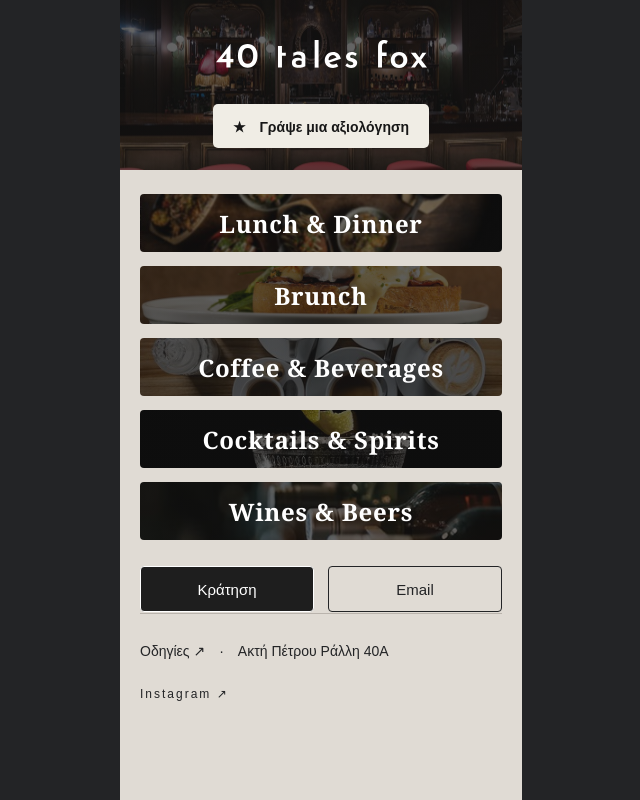
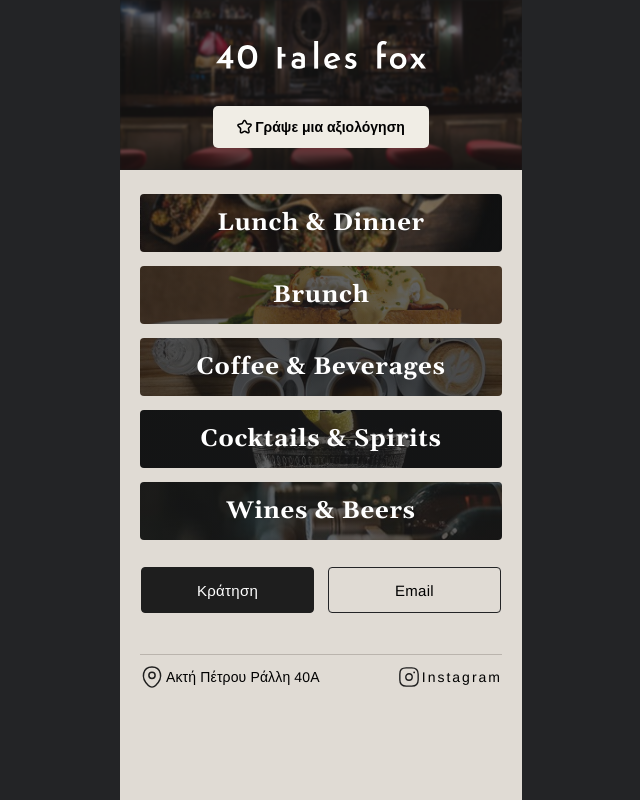
Before and after one commit to tomacity/40-tales-fox, a plain HTML site: page index.html in a window 1280 px wide. Shown: the whole page, without its empty margins (319-959 px from the left). Drawn offline with nearby package versions, Linux system fonts and the light colour scheme.

Commit message:
Match the Home2 hero, menu cards, review action and contact row to Figma

```diff
--- a/index.html
+++ b/index.html
@@ -1,5 +1,5 @@
 <!doctype html>
-<html lang="el"><head><meta charset="utf-8"><meta name="viewport" content="width=device-width,initial-scale=1"><title>40 Tales Fox · Ερμούπολη</title><style>
+<html lang="el"><head><meta charset="utf-8"><meta name="viewport" content="width=device-width,initial-scale=1"><title>40 Tales Fox · Ερμούπολη</title><link rel="stylesheet" href="https://fonts.googleapis.com/css2?family=Arimo:wght@400;700&amp;family=Gelasio:wght@700&amp;display=swap"><style>
 *{box-sizing:border-box}
 html{background:#232426}
 body{margin:0;color:#232426;font:14px Arial,sans-serif}
@@ -8,19 +8,23 @@ a{color:inherit;text-decoration:none}
 a:focus-visible{outline:3px solid #aa6539;outline-offset:2px}
 h1,h2,h3,p{margin:0}
 .hero,.banner{background-size:cover;background-position:center;color:white}
-.hero{height:170px;background-image:linear-gradient(#171717aa,#171717aa),url(assets/956ae.jpg);display:flex;align-items:center;flex-direction:column;justify-content:space-between;padding:18px 20px 22px}
-.brand{display:grid;place-items:center;flex:1;margin-bottom:14px}
-.brand img{width:211px;height:auto}
-.review{display:grid;place-items:center;min-height:44px;width:216px;border-radius:5px;background:#f0ede5;color:#171717;font-weight:bold}
+#home{font-family:Arimo,Arial,sans-serif}
+.hero{height:170px;position:relative;isolation:isolate;overflow:hidden;background:#1a1a1a;display:flex;align-items:center;flex-direction:column;gap:14px;padding:18px 20px 22px}
+.hero::before{content:"";position:absolute;inset:0;z-index:-1;background:url(assets/956ae.jpg) center 69% / cover;opacity:.35;filter:blur(1px)}
+.brand{display:grid;place-items:center;flex:1}
+.brand img{display:block;width:210.85px;height:auto}
+.review{display:flex;align-items:center;justify-content:center;gap:2px;height:42px;width:min(216px,100%);border-radius:5px;background:#f0ede5;color:#000;font-weight:bold}
 .content{padding:24px 20px 20px}
 .cards{display:grid;gap:14px}
-.cards a{background-size:cover;background-position:center;min-height:58px;display:grid;place-items:center;border-radius:4px;color:white;font: bold 24px Georgia,serif;letter-spacing:.72px;text-align:center}
-.actions{margin-top:26px;display:flex;gap:14px;border-bottom:1px solid #bab4ad;padding-bottom:1px}
-.actions a{flex:1;border:1px solid;border-radius:4px;min-height:46px;display:grid;place-items:center;font-size:15px}
-.actions a:first-child{background:#1e1e1e;color:white}
-.contact{margin-top:14px}
-.contact a{display:flex;align-items:center;min-height:44px}
-.social{font-size:12px;letter-spacing:2px}
+.cards a{background-size:cover;background-position:center;min-height:58px;padding:14px 0;display:grid;place-items:center;border-radius:4px;color:white;font:700 24px/30px Gelasio,Georgia,serif;letter-spacing:.72px;text-align:center}
+.cards a[href="#brunch-gr"]{background-position:center 34.4%}
+.actions{margin-top:26px;display:flex;align-items:center;justify-content:center;gap:14px;min-height:48px}
+.actions a{flex:1;max-width:173px;border:1px solid #232426;border-radius:4px;min-height:46px;display:grid;place-items:center;font-size:15px;letter-spacing:.3px;color:#000}
+.actions a:first-child{background:#1e1e1e;border-color:#1e1e1e;color:white}
+.contact{margin-top:40px;border-top:1px solid #bab4ad;display:flex;justify-content:space-between;align-items:center;flex-wrap:wrap}
+.contact a{display:flex;gap:2px;align-items:center;min-height:44px;color:#000;letter-spacing:.14px}
+.contact .social{letter-spacing:2px}
+.contact img,.review img{flex:none;display:block}
 .screen{display:none}
 .screen:target{display:block}
 main:has(.screen:target) #home{display:none}
@@ -52,13 +56,13 @@ main:has(.screen:target) #home{display:none}
 .screen > .banner{position:sticky;top:0;z-index:2;background-color:#232426}
 /* The selected card moves independently of the scrolling menu. */
 .card-flight{position:fixed;z-index:10;pointer-events:none;overflow:hidden;isolation:isolate;background-size:cover;background-position:center;color:white;display:grid;place-items:center}
-.flight-title{font:bold 24px Georgia,serif;letter-spacing:.72px}
+.flight-title{font:700 24px/30px Gelasio,Georgia,serif;letter-spacing:.72px}
 .card-flight>.banner{position:absolute;inset:0;min-height:0}
-</style></head><body><main><section id="home" lang="el"><header class="hero"><h1 class="brand"><img src="assets/898c3.svg" alt="40 tales fox"></h1><a class="review" href="https://www.google.com/search?sca_esv=128459c6520156d0&amp;sxsrf=AKL5yDiRUwLsnf4YoWfkAaMXSYayeQxvQA:1794191316645&amp;q=40+tails+fox+syros&amp;si=AE1YtOqiKPb2pdLXAi8quZ9vbH4aVq_aX8-3H9iFBLpRNK95cwpYQbSs-9J1swqOlRwCDQMx3VBLwFPXF8B4lKmRM5H0fSGZwxOQkhWwLrU3N8i02yQVhM0%3D&amp;uds=AE2AFgbotJsmmw7pc0xWS3zec3_8zreEk_7jxdbZ4Cp8qBAti8NHxkK29ml2sC-LHb3V_0Z4Xz_OMPKB4HK_93_oQoNAP88YI76bcuMYRmOeNQHjpFBEcIw&amp;sa=X&amp;ved=2ahUKEwijttnA6_mXAxUcRvEDHZYzM-MQ3PALegQIOxAE&amp;biw=1745&amp;bih=828&amp;dpr=1.1">★　Γράψε μια αξιολόγηση</a></header><div class="content"><nav class="cards" aria-label="Κατάλογοι"><a href="#dinner-gr" style="background-image:linear-gradient(#14141499,#14141499),url(assets/5152c.jpg)">Lunch &amp; Dinner</a>
-<a href="#brunch-gr" style="background-image:linear-gradient(#141414af,#141414af),url(assets/0ff78.jpg)">Brunch</a>
-<a href="#coffee-gr" style="background-image:linear-gradient(#141414c0,#141414c0),url(assets/22b90.jpg)">Coffee &amp; Beverages</a>
-<a href="#cocktails-en" style="background-image:linear-gradient(#141414aa,#141414aa),url(assets/50356.jpg)">Cocktails &amp; Spirits</a>
-<a href="#wines-en" style="background-image:linear-gradient(#141414aa,#141414aa),url(assets/d66bc.jpg)">Wines &amp; Beers</a></nav><div class="actions"><a href="tel:+302281303113">Κράτηση</a><a href="mailto:info@40talesfox.gr">Email</a></div><footer class="contact"><a href="https://www.google.com/maps/search/?api=1&amp;query=40+Tales+Fox+Ermoupoli+Syros">Οδηγίες ↗　·　Ακτή Πέτρου Ράλλη 40Α</a><a class="social" href="https://www.instagram.com/40talesfox/">Instagram ↗</a></footer></div></section>
+</style></head><body><main><section id="home" lang="el"><header class="hero"><h1 class="brand"><img src="assets/898c3.svg" alt="40 tales fox"></h1><a class="review" href="https://www.google.com/search?sca_esv=128459c6520156d0&amp;sxsrf=AKL5yDiRUwLsnf4YoWfkAaMXSYayeQxvQA:1794191316645&amp;q=40+tails+fox+syros&amp;si=AE1YtOqiKPb2pdLXAi8quZ9vbH4aVq_aX8-3H9iFBLpRNK95cwpYQbSs-9J1swqOlRwCDQMx3VBLwFPXF8B4lKmRM5H0fSGZwxOQkhWwLrU3N8i02yQVhM0%3D&amp;uds=AE2AFgbotJsmmw7pc0xWS3zec3_8zreEk_7jxdbZ4Cp8qBAti8NHxkK29ml2sC-LHb3V_0Z4Xz_OMPKB4HK_93_oQoNAP88YI76bcuMYRmOeNQHjpFBEcIw&amp;sa=X&amp;ved=2ahUKEwijttnA6_mXAxUcRvEDHZYzM-MQ3PALegQIOxAE&amp;biw=1745&amp;bih=828&amp;dpr=1.1"><img src="assets/home-review.svg" alt="" width="16" height="16">Γράψε μια αξιολόγηση</a></header><div class="content"><nav class="cards" aria-label="Κατάλογοι"><a href="#dinner-gr" style="background-image:linear-gradient(rgba(26,27,28,.57),rgba(26,27,28,.57)),url(assets/5152c.jpg)">Lunch &amp; Dinner</a>
+<a href="#brunch-gr" style="background-image:linear-gradient(rgba(28,29,30,.699),rgba(28,29,30,.699)),url(assets/0ff78.jpg)">Brunch</a>
+<a href="#coffee-gr" style="background-image:linear-gradient(rgba(21,22,23,.755),rgba(21,22,23,.755)),url(assets/22b90.jpg)">Coffee &amp; Beverages</a>
+<a href="#cocktails-en" style="background-image:linear-gradient(rgba(28,29,30,.699),rgba(28,29,30,.699)),url(assets/50356.jpg)">Cocktails &amp; Spirits</a>
+<a href="#wines-en" style="background-image:linear-gradient(rgba(28,29,30,.699),rgba(28,29,30,.699)),url(assets/d66bc.jpg)">Wines &amp; Beers</a></nav><div class="actions"><a href="tel:+302281303113">Κράτηση</a><a href="mailto:info@40talesfox.gr">Email</a></div><footer class="contact"><a href="https://www.google.com/maps/search/?api=1&amp;query=40+Tales+Fox+Ermoupoli+Syros"><img src="assets/home-location.svg" alt="" width="24" height="24">Ακτή Πέτρου Ράλλη 40Α</a><a class="social" href="https://www.instagram.com/40talesfox/"><img src="assets/home-instagram.svg" alt="" width="22" height="22">Instagram</a></footer></div></section>
 <section class="screen" id="dinner-en" lang="en"><header class="banner" style="background-image:linear-gradient(#171717ac,#171717ac),url(assets/20e9d.jpg)"><nav class="bar"><a href="#home">← Home</a><div class="langs"><a href="#dinner-gr" >GR</a><a href="#dinner-en" aria-current="page">ENG</a></div></nav><h1>Lunch &amp; Dinner</h1></header><div class="items"><article class="dish"><div class="line"><h3>Bread for 2 with sourdough</h3><span class="price">€2.5</span></div></article>
 <h2>Salads</h2>
 <article class="dish"><div class="line"><h3>The Famous Greek Salad</h3><span class="price">€12</span></div><p>Syros cherry tomatoes, wild capers of the island, peppers, marinated onion, olives, cucumber, zucchini, Kalavrita feta cheese</p></article>
```
Also changed, not shown: assets/home-instagram.svg (added), assets/home-location.svg (added), assets/home-review.svg (added).
